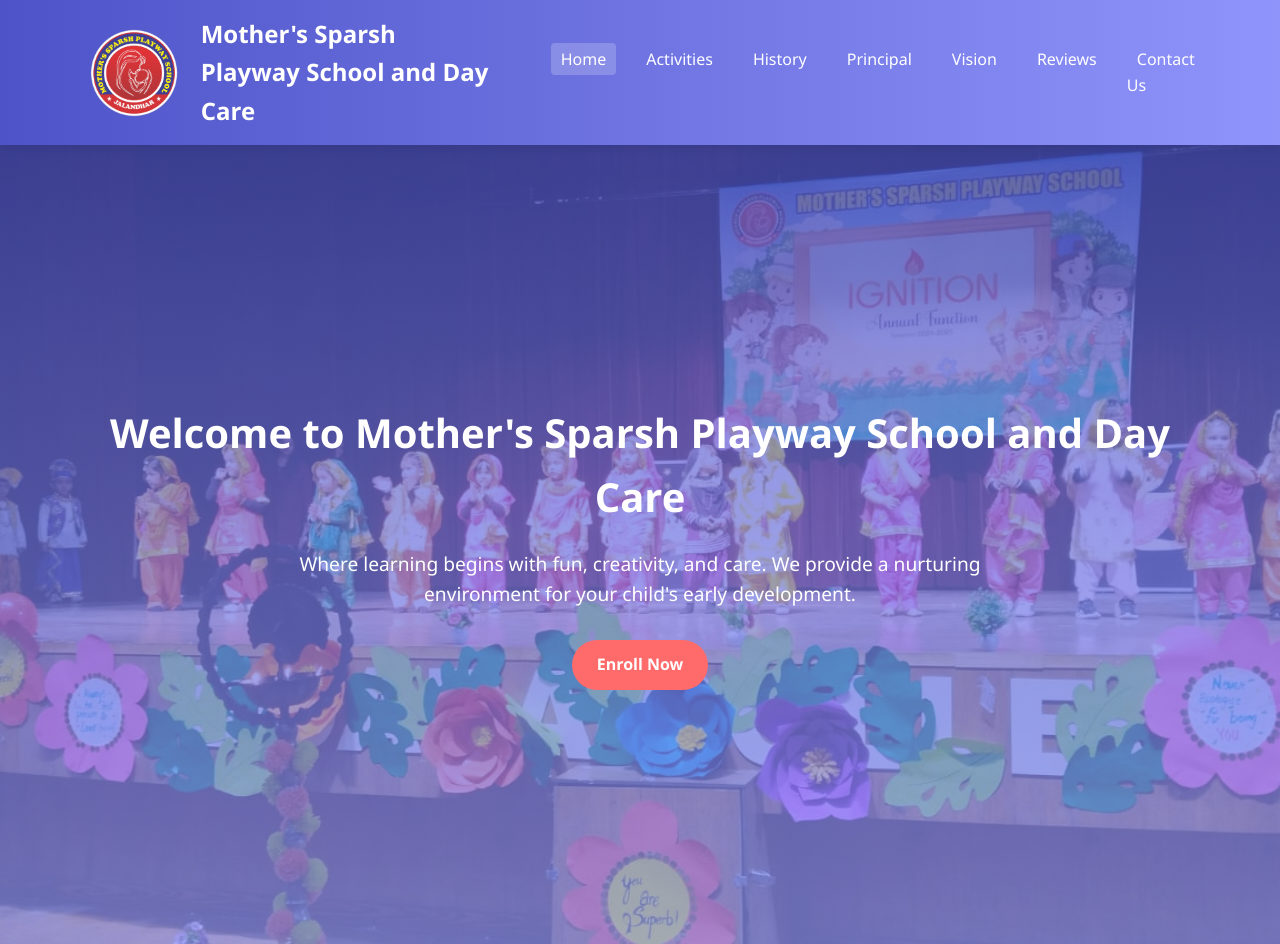
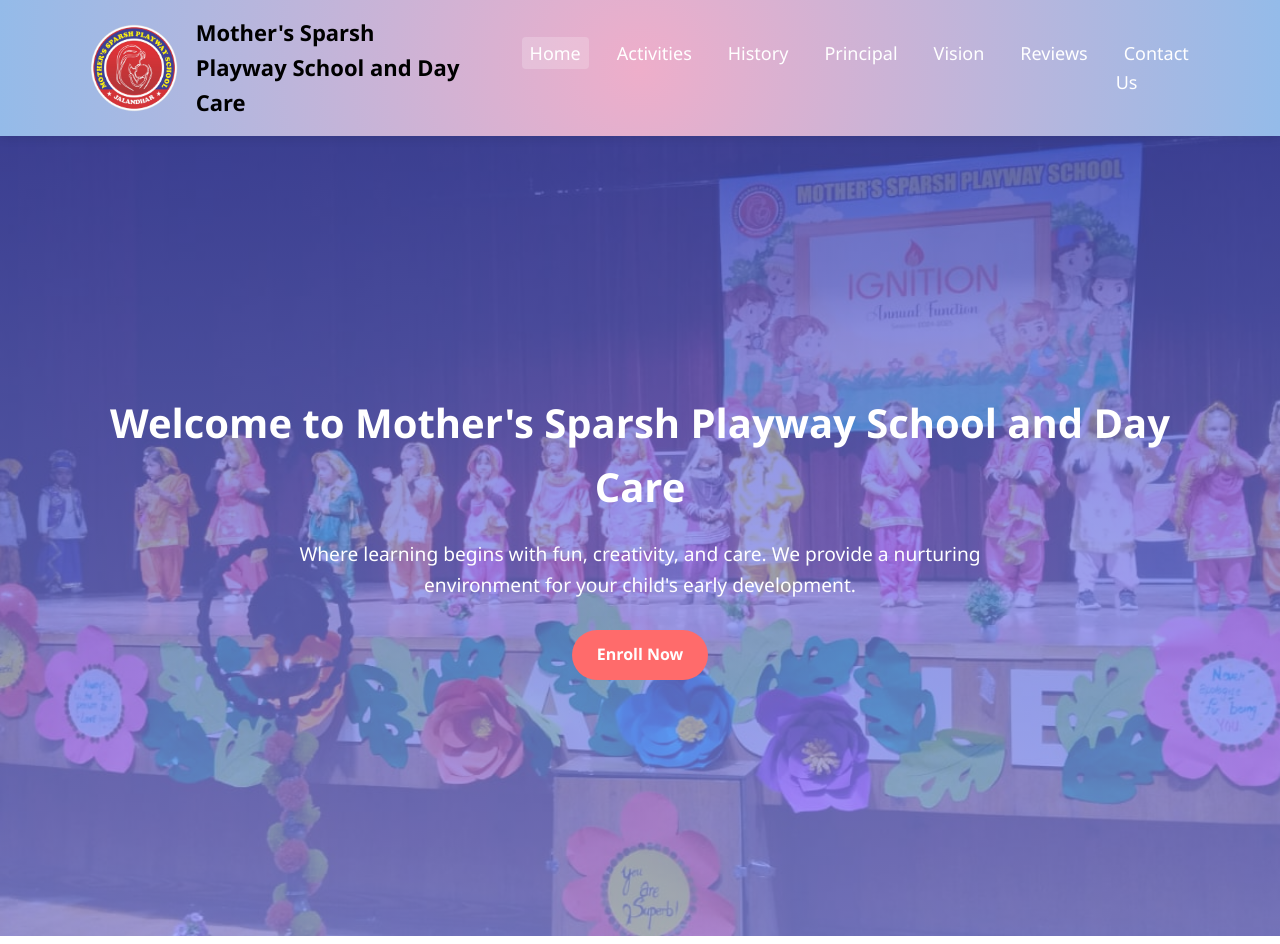
Before and after one commit to raghavhsp/Mother-s-Sparsh-Playway-School, a plain HTML site: page index.html in a window 1280 px wide. Shown: the top 944 px of the page. Drawn offline with Linux system fonts and the light colour scheme.

Commit message:
Changed Theme

```diff
--- a/index.html
+++ b/index.html
@@ -40,8 +40,8 @@
 
 		/* Header Styles */
 		header {
-			background: linear-gradient(to right, var(--primary), var(--secondary));
-			color: white;
+			background: radial-gradient(circle,rgba(238, 174, 202, 1) 0%, rgba(148, 187, 233, 1) 100%);
+			color: #EEAECA;
 			padding: 15px 0;
 			position: sticky;
 			top: 0;
@@ -56,9 +56,10 @@
 		}
 
 		.logo-container {
+			color: #000000;
 			display: flex;
 			align-items: center;
-			gap: 10px;
+			gap: 5px;
 		}
 
 		.logo-img {
@@ -68,7 +69,7 @@
 		}
 
 		.logo {
-			font-size: 24px;
+			font-size: 22px;
 			font-weight: bold;
 			display: flex;
 			align-items: center;
@@ -91,7 +92,8 @@
 		nav ul li a {
 			color: white;
 			text-decoration: none;
-			padding: 5px 10px;
+			font-size: 18px;
+			padding: 4px 8px;
 			border-radius: 4px;
 			transition: background-color 0.3s;
 		}
```
